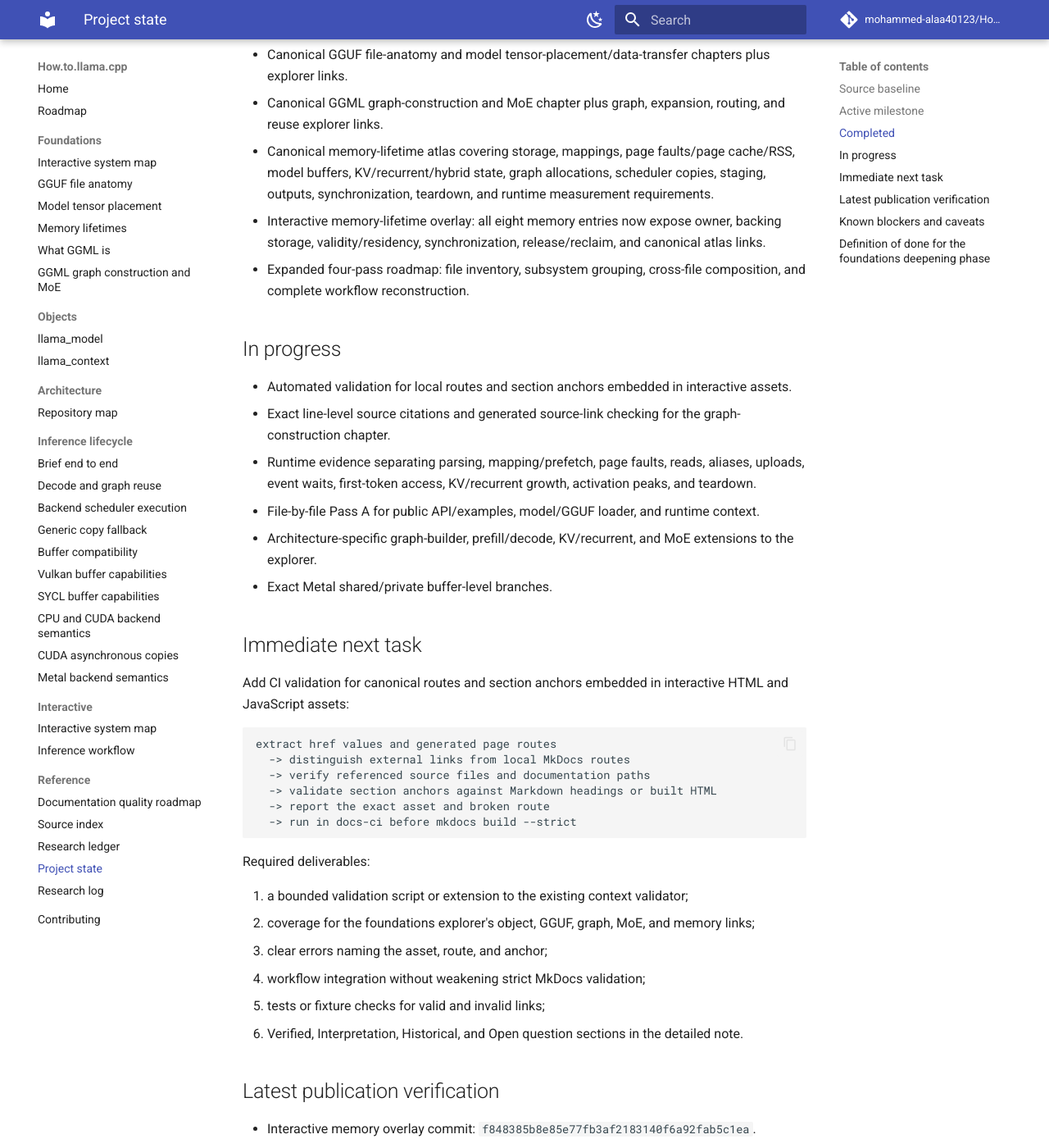
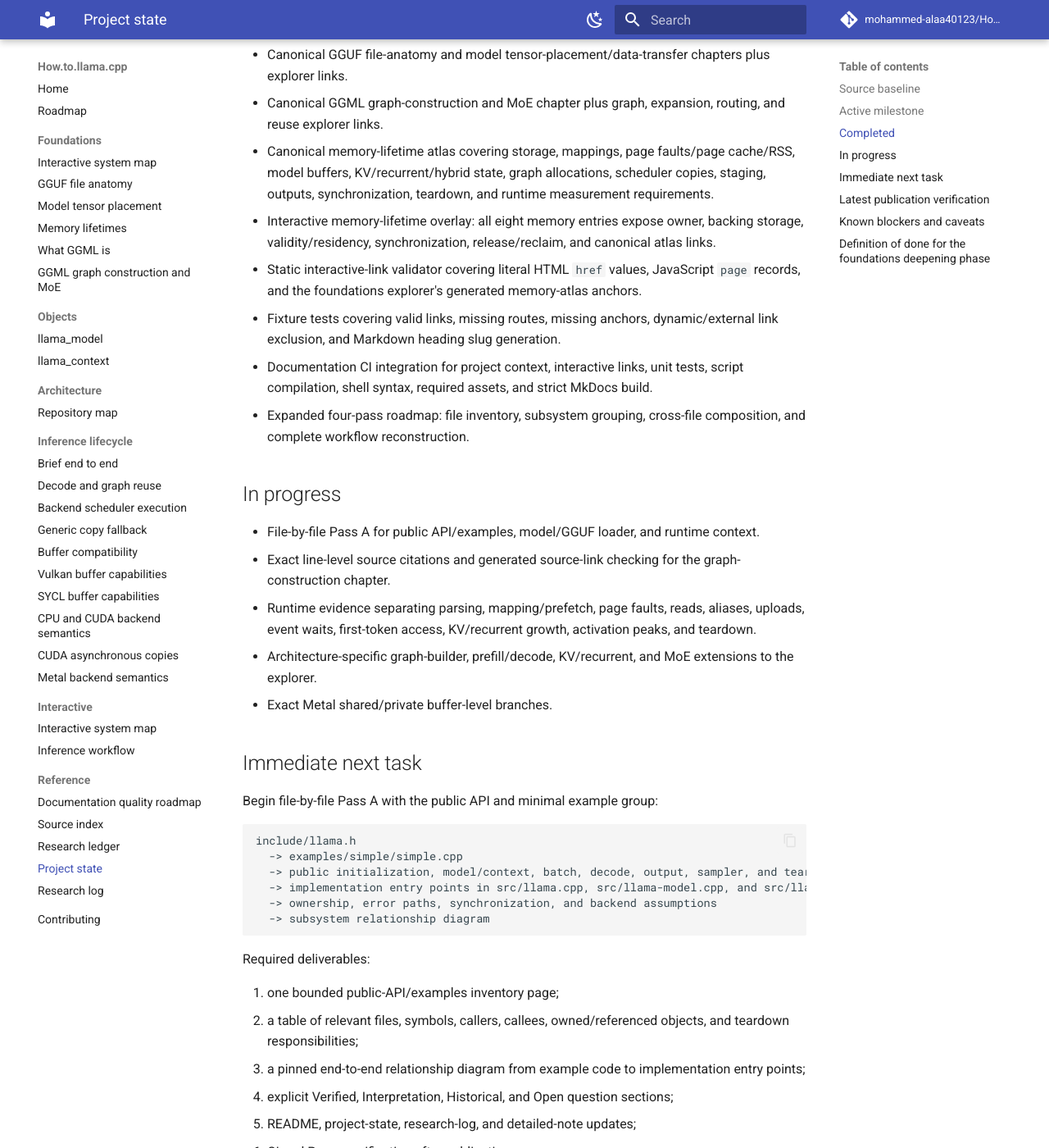
Before and after one commit to mohammed-alaa40123/How.to.llama.cpp, an MkDocs documentation site: the page built from docs/reference/project-state.md, in a window 1280 px wide and 1400 px high, scrolled down 1216 px. Shown: the whole window at 82% size. Built offline with MkDocs 1.6.1 and Material for MkDocs 9.7.7, drawn with Linux system fonts in a browser that asks for light colours; comment, search, counter and statistics services are not loaded; some of the changed text lies outside the part shown.

Commit message:
docs: record interactive link validation increment

````diff
--- a/docs/reference/project-state.md
+++ b/docs/reference/project-state.md
@@ -34,45 +34,48 @@ Reconstruct llama.cpp from the source in two complementary directions:
 - Canonical GGUF file-anatomy and model tensor-placement/data-transfer chapters plus explorer links.
 - Canonical GGML graph-construction and MoE chapter plus graph, expansion, routing, and reuse explorer links.
 - Canonical memory-lifetime atlas covering storage, mappings, page faults/page cache/RSS, model buffers, KV/recurrent/hybrid state, graph allocations, scheduler copies, staging, outputs, synchronization, teardown, and runtime measurement requirements.
-- Interactive memory-lifetime overlay: all eight memory entries now expose owner, backing storage, validity/residency, synchronization, release/reclaim, and canonical atlas links.
+- Interactive memory-lifetime overlay: all eight memory entries expose owner, backing storage, validity/residency, synchronization, release/reclaim, and canonical atlas links.
+- Static interactive-link validator covering literal HTML `href` values, JavaScript `page` records, and the foundations explorer's generated memory-atlas anchors.
+- Fixture tests covering valid links, missing routes, missing anchors, dynamic/external link exclusion, and Markdown heading slug generation.
+- Documentation CI integration for project context, interactive links, unit tests, script compilation, shell syntax, required assets, and strict MkDocs build.
 - Expanded four-pass roadmap: file inventory, subsystem grouping, cross-file composition, and complete workflow reconstruction.
 
 ## In progress
 
-- Automated validation for local routes and section anchors embedded in interactive assets.
+- File-by-file Pass A for public API/examples, model/GGUF loader, and runtime context.
 - Exact line-level source citations and generated source-link checking for the graph-construction chapter.
 - Runtime evidence separating parsing, mapping/prefetch, page faults, reads, aliases, uploads, event waits, first-token access, KV/recurrent growth, activation peaks, and teardown.
-- File-by-file Pass A for public API/examples, model/GGUF loader, and runtime context.
 - Architecture-specific graph-builder, prefill/decode, KV/recurrent, and MoE extensions to the explorer.
 - Exact Metal shared/private buffer-level branches.
 
 ## Immediate next task
 
-Add CI validation for canonical routes and section anchors embedded in interactive HTML and JavaScript assets:
+Begin file-by-file Pass A with the public API and minimal example group:
 
 ```text
-extract href values and generated page routes
-  -> distinguish external links from local MkDocs routes
-  -> verify referenced source files and documentation paths
-  -> validate section anchors against Markdown headings or built HTML
-  -> report the exact asset and broken route
-  -> run in docs-ci before mkdocs build --strict
+include/llama.h
+  -> examples/simple/simple.cpp
+  -> public initialization, model/context, batch, decode, output, sampler, and teardown calls
+  -> implementation entry points in src/llama.cpp, src/llama-model.cpp, and src/llama-context.cpp
+  -> ownership, error paths, synchronization, and backend assumptions
+  -> subsystem relationship diagram
 ```
 
 Required deliverables:
 
-1. a bounded validation script or extension to the existing context validator;
-2. coverage for the foundations explorer's object, GGUF, graph, MoE, and memory links;
-3. clear errors naming the asset, route, and anchor;
-4. workflow integration without weakening strict MkDocs validation;
-5. tests or fixture checks for valid and invalid links;
-6. Verified, Interpretation, Historical, and Open question sections in the detailed note.
+1. one bounded public-API/examples inventory page;
+2. a table of relevant files, symbols, callers, callees, owned/referenced objects, and teardown responsibilities;
+3. a pinned end-to-end relationship diagram from example code to implementation entry points;
+4. explicit Verified, Interpretation, Historical, and Open question sections;
+5. README, project-state, research-log, and detailed-note updates;
+6. CI and Pages verification after publication.
 
 ## Latest publication verification
 
-- Interactive memory overlay commit: `f848385b8e85e77fb3af2183140f6a92fab5c1ea`.
-- Detailed note commit: `5545b20801303e68c9cfa977ffb637c90f9fff67`.
-- README state commit: `63929c4f6be9c98c2eaf1d748eeb538029937a84`.
+- Interactive-link validator initial commit: `d388f49567da7feaf5df8c5874e8e3a986bd9ca0`.
+- Fixture-test commit: `421e24b773c43a03b773a7e5306d4b7eaa534fe0`.
+- Documentation CI integration commit: `c0f1084f50f20834d9b21c95b07b1b97c3ff0936`.
+- Dynamic-template handling fix: `880918c2169d0fb5efa30251c0c156357c44b457`.
 - Public site: `https://mohammed-alaa40123.github.io/How.to.llama.cpp/`.
 - The available connector exposes commit status and a limited workflow endpoint, but may not expose push-triggered Actions runs; verification must be attempted and exact limitations retained below.
 
@@ -80,8 +83,9 @@ Required deliverables:
 
 - **CI blocker:** connector access does not currently provide a reliable repository-wide listing of push-triggered workflow runs, so Documentation CI, Pages deployment, and hourly context status may remain unverified.
 - **Pages blocker:** live verification depends on browser/DNS access; failure to fetch is a verification blocker, not evidence of deployment failure.
-- **Local validation blocker:** the execution container cannot resolve `github.com`, so no checkout is available for `mkdocs build --strict` or repository scripts.
-- Interactive routes and anchors are still hand-authored and are not automatically checked against built MkDocs output.
+- **Local validation blocker:** the execution container may be unable to resolve `github.com`, so a full checkout and `mkdocs build --strict` may remain unavailable outside Actions.
+- Static validation approximates Python-Markdown heading IDs; built-HTML validation is still required for plugin-generated or custom anchors.
+- The validator intentionally ignores dynamically constructed template `href` values and currently handles the foundations explorer's separate memory anchors through an explicit asset rule.
 - The official GGUF specification can evolve beyond the pinned implementation.
 - Mmap host-pointer wrapping is conditional; “zero-copy model loading” is not a model-wide property.
 - Mapping, allocation, residency, validity, ownership, and command completion are distinct states.
````
Also changed, not shown: other parts of docs/reference/project-state.md (+1 -1 lines).
